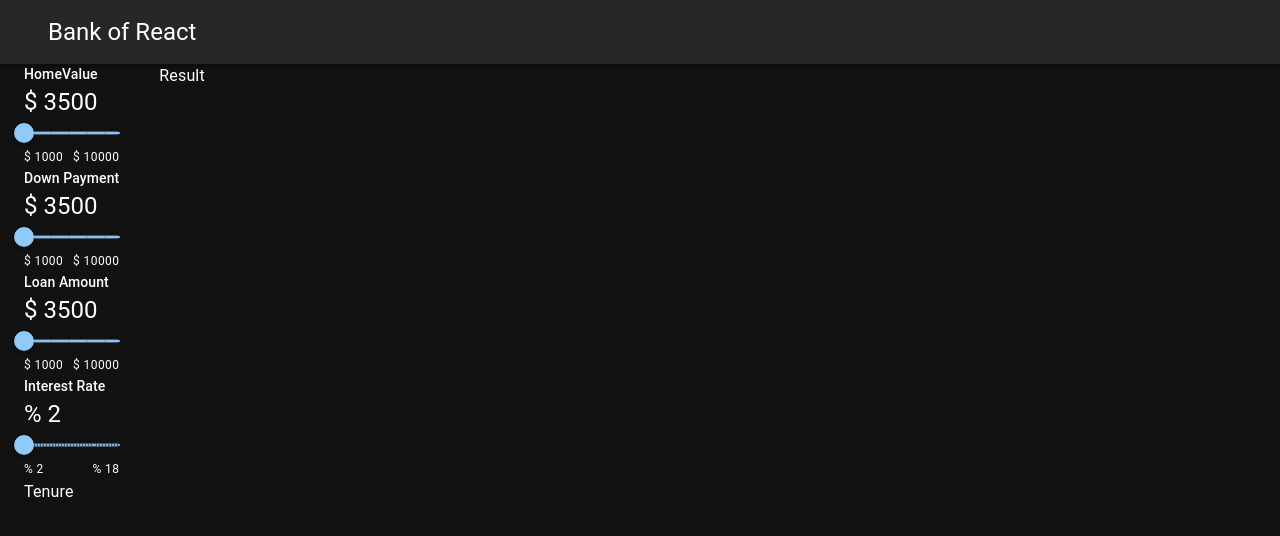
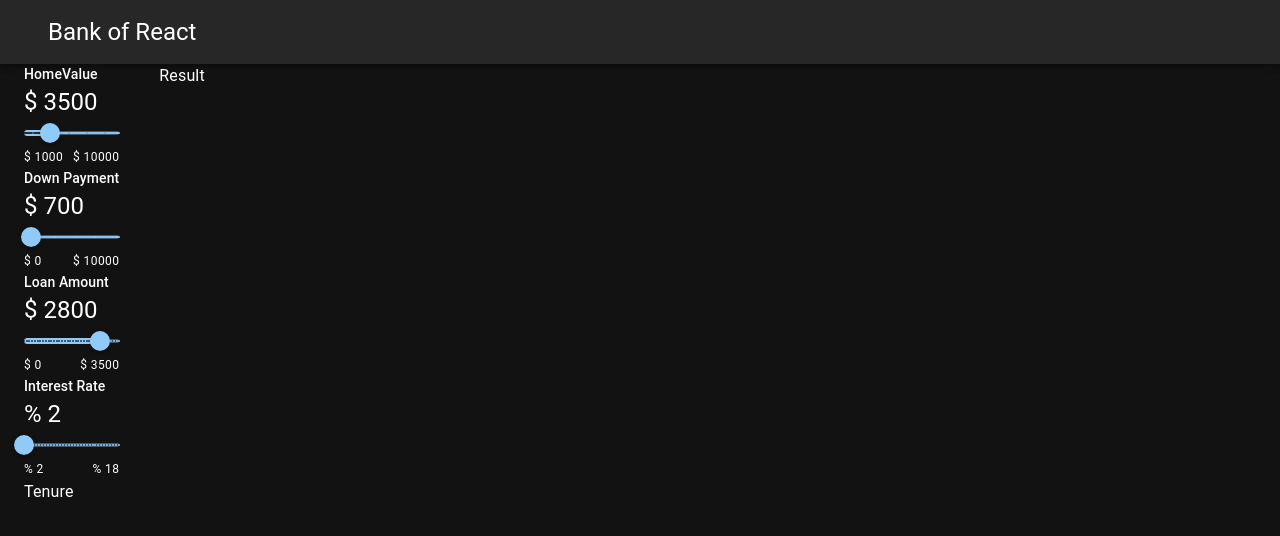
Before and after one commit to nfs1310/react-mortgage, a React (Create React App) app: page / in a window 1280 px wide. Shown: the top 536 px of the page. Built offline with nearby package versions, Linux system fonts and the light colour scheme.

Commit message:
finished up to slider functionalities, ongoing usestate hook

```diff
--- a/src/App.js
+++ b/src/App.js
@@ -1,19 +1,26 @@
-import logo from './logo.svg';
 import './App.css';
 import Navbar from './Navbar';
 import { Container, Grid } from '@mui/material';
 import Result from './Result';
 import SliderSelect from './SliderSelect';
 import Tenure from './Tenure';
+import { useState } from 'react';
 
 function App() {
+  const [data, setData] = useState({
+    homeValue: 3500,
+    downPayment: 3500 * 0.2,
+    loanAmount: 3500 * 0.8,
+    loanTerm: 5,
+    interestRate: 2,
+  });
   return (
     <div className="App">
       <Navbar />
       <Container maxWidth="xl">
         <Grid container spacing={5}>
           <Grid item="true" md={6}>
-            <SliderSelect />
+            <SliderSelect data={data} setData={setData} />
             <Tenure />
           </Grid>
           <Grid item="true" md={6}>
--- a/src/SliderSelect.js
+++ b/src/SliderSelect.js
@@ -1,7 +1,8 @@
 import React from 'react'
 import SliderComponent from './common/SliderComponent'
 
-const SliderSelect = () => {
+const SliderSelect = ({data, setData}) => {
+  console.log("SliderSelect =>:", data);
   const bank_limit = 10000;
   return (
     <div>
@@ -11,33 +12,52 @@ const SliderSelect = () => {
         max={bank_limit}
         label="HomeValue"
         unit="$"
-        amount={3500}
+        amount={data.homeValue}
         step={100}
+        value={data.homeValue}
         onChange={(event, newValue) => {
+          setData({
+            ...data,
+            homeValue: newValue,
+            downPayment: newValue * 0.2,
+            loanAmount: newValue * 0.8,
+          });
           console.log("Home Value =>:", newValue);
         }}
       />
       <SliderComponent
         defaultValue={20}
-        min={1000}
+        min={0}
         max={10000}
         label="Down Payment"
         unit="$"
-        amount={3500}
+        amount={data.downPayment}
+        value={data.downPayment}
         step={100}
         onChange={(event, newValue) => {
+          setData({
+            ...data,
+            downPayment: newValue,
+            loanAmount: data.homeValue - newValue,
+          });
           console.log("Down Payment =>:", newValue);
         }}
       />
       <SliderComponent
         defaultValue={20}
-        min={1000}
-        max={10000}
+        min={0}
+        max={data.homeValue}
         label="Loan Amount"
         unit="$"
-        amount={3500}
+        amount={data.loanAmount}
         step={100}
+        value={data.loanAmount}
         onChange={(event, newValue) => {
+          setData({
+            ...data,
+            loanAmount: newValue,
+            downPayment: data.homeValue - newValue,
+          });
           console.log("Loan Amount =>:", newValue);
         }}
       />
@@ -47,9 +67,14 @@ const SliderSelect = () => {
         max={18}
         label="Interest Rate"
         unit="%"
-        amount={2}
+        amount={data.interestRate}
+        value={data.interestRate}
         step={0.5}
         onChange={(event, newValue) => {
+          setData({
+            ...data,
+            interestRate: newValue
+          });
           console.log("Interest Rate =>:", newValue);
         }}
       />
```
